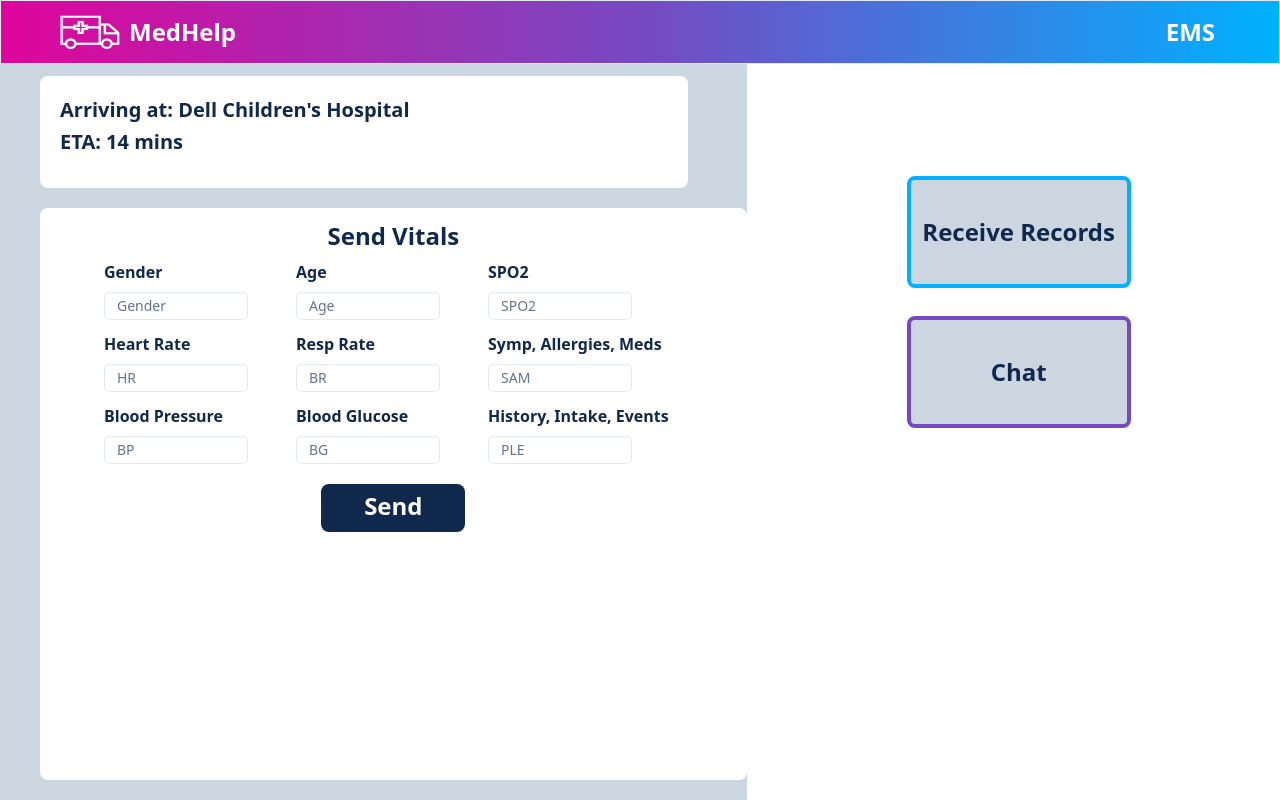
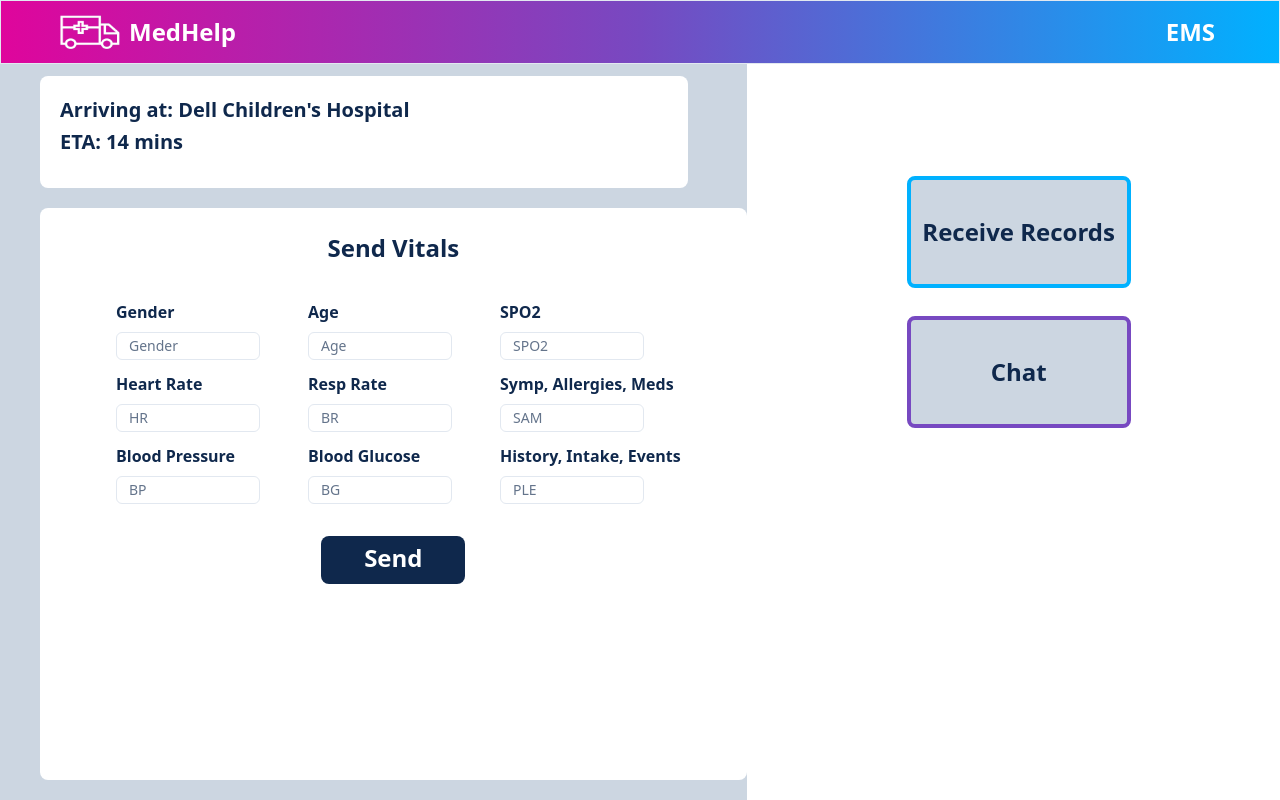
Before and after one commit to vishalkantharaju/HouseScout, a React (Vite) app in the folder frontend/: page /ambulance in a window 1280 px wide. Built offline with nearby package versions, Linux system fonts and the light colour scheme.

Commit message:
ambulance edits

```diff
--- a/frontend/src/ambulance.tsx
+++ b/frontend/src/ambulance.tsx
@@ -35,10 +35,10 @@ export default function Ambulance() {
 
                 {/* Vitals Box */}
                 <div className="w-full h-full bg-[#FFFF] mt-5 mb-5 w-11/12 h-full rounded-lg flex flex-col">
-                    <div className="font-bold text-2xl text-[#0F284C] text-center mt-3">
+                    <div className="font-bold text-2xl text-[#0F284C] text-center mt-6">
                         <p>Send Vitals</p>
                     </div>
-                    <div className = "flex">
+                    <div className = "flex mt-7 ml-3">
                         {/* Right Inputs */}
                         <div className="flex flex-col h-full ml-16 mt-2 ">
                             {/* Gender */}
@@ -102,9 +102,9 @@ export default function Ambulance() {
                             <Input placeholder='PLE' className='mt-2 w-36 h-7'></Input>
                         </div>
                         </div>
-                    {/* Sign in button */}
+                    {/* Send button */}
                     <div className = 'flex justify-center'>
-                        <div className="w-36 h-12 mt-5 rounded-lg bg-[#0F284C] flex items-center justify-center cursor-pointer hover:bg-blue-700">
+                        <div className="w-36 h-12 mt-8 rounded-lg bg-[#0F284C] flex items-center justify-center cursor-pointer hover:bg-blue-700">
                             <div className="text-white text-2xl font-bold text-center pb-1">Send</div>
                         </div>
                     </div>
```
